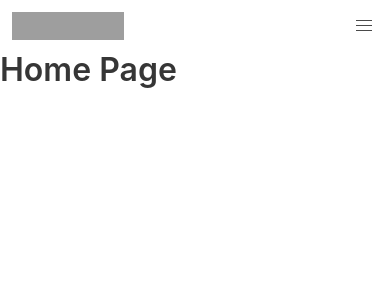
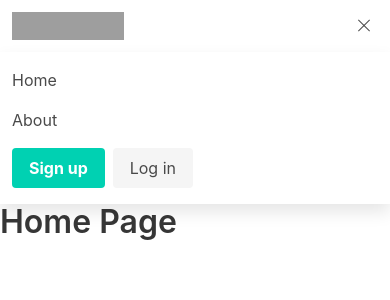
Before and after one commit to galantelorenzo97/Web_Server_Programming, a Vue app in the folder What Do You Meme/client/: page / in a window 390 px wide. Both pictures are taken after a click on the button 364 px from the left and 26 px from the top of the page. Shown: the top 300 px of the page. Built offline with nearby package versions, Linux system fonts and the light colour scheme; grey boxes are pictures that could not be loaded.

Commit message:
Added Navbar-burger functionality
Gave responsive nav ability to function.

```diff
--- a/What Do You Meme/client/src/components/Nav.vue
+++ b/What Do You Meme/client/src/components/Nav.vue
@@ -5,7 +5,8 @@
         <img src="https://bulma.io/images/bulma-logo.png" width="112" height="28" />
       </a>
 
-      <a
+      <a :class="{ 'is-active':isOpen }"
+        @click="isOpen = !isOpen"
         role="button"
         class="navbar-burger burger"
         aria-label="menu"
@@ -18,7 +19,7 @@
       </a>
     </div>
 
-    <div id="navbarBasicExample" class="navbar-menu">
+    <div :class="{ 'is-active':isOpen }" class="navbar-menu">
       <div class="navbar-start">
         <router-link to="/" class="navbar-item">Home</router-link>
         <router-link to="/about" class="navbar-item">About</router-link>
@@ -51,7 +52,11 @@
 </template>
 
 <script>
-export default {};
+export default {
+  data: () => ({
+    isOpen: false
+  })
+};
 </script>
 
 <style>
```
